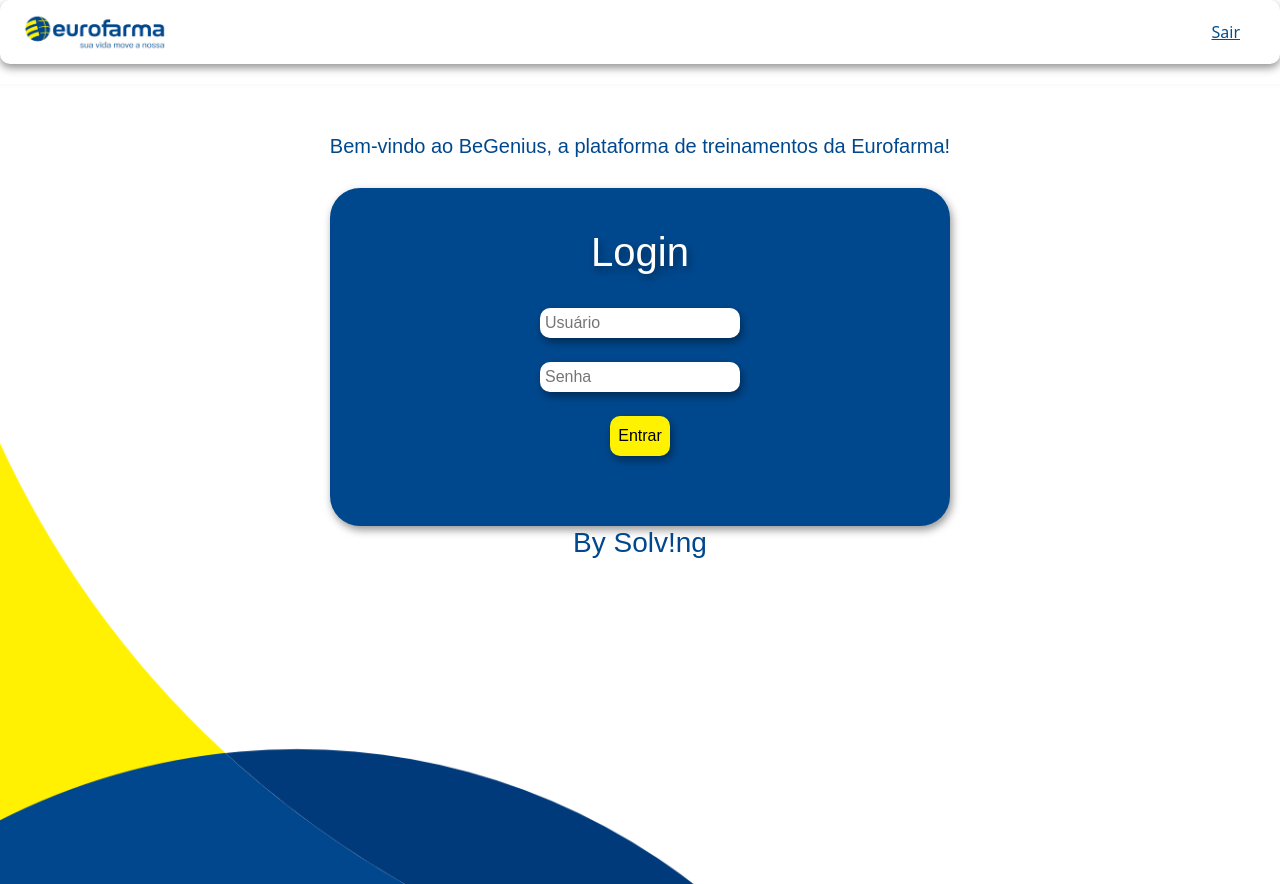
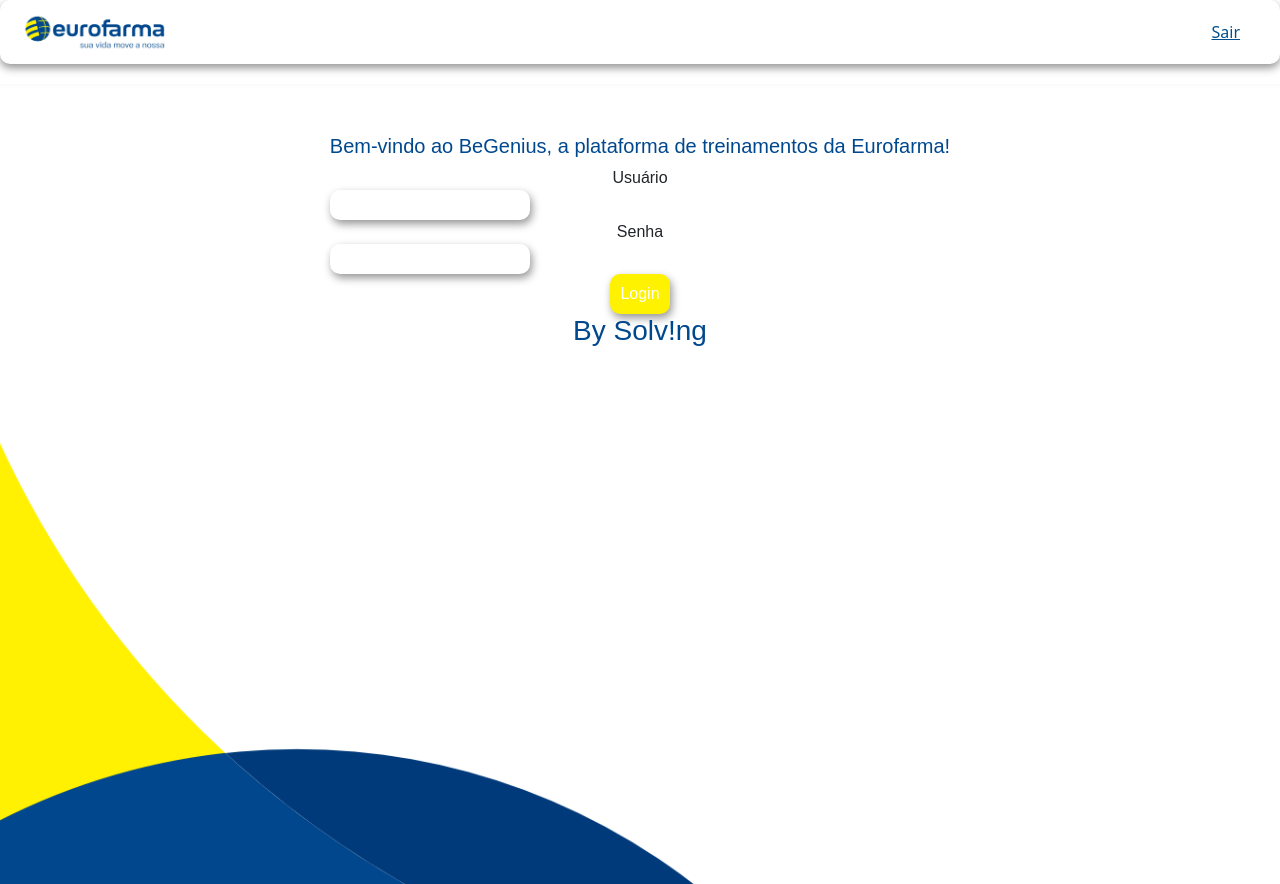
Before and after one commit to Gi09/Challenge2024-Treinamentos, an Angular app in the folder Solving/: page /login in a window 1280 px wide. Built offline with nearby package versions, Linux system fonts and the light colour scheme.

Commit message:
adição de usuários e separação de visualização

```diff
--- a/Solving/data-base.json
+++ b/Solving/data-base.json
@@ -167,5 +167,23 @@
         }
       ]
     }
+  ],
+
+  "usuarios": [
+      {
+        "id": "1",
+        "nome": "João Silva",
+        "email": "joao.silva@email.com",
+        "senha": "5678",
+        "role": "admin"
+      },
+      {
+        "id": "2",
+        "nome": "Maria Oliveira",
+        "email": "maria@email.com",
+        "senha": "1234",
+        "role": "usuario"
+      }
     ]
+
 }
--- a/Solving/src/app/app.routes.ts
+++ b/Solving/src/app/app.routes.ts
@@ -5,7 +5,8 @@
 import { LoginComponent } from './components/login/login.component';
 
 export const routes: Routes = [
-    {path: '', component: HomeComponent},
+    { path: '', component: LoginComponent },
+    {path: 'home', component: HomeComponent},
     {path: 'treinamentos/:id', component: TreinamentosComponent},
     { path: 'treinamentos/:id/modulos/:moduloId', component: ModulosComponent },
     {path: 'modulos', component: ModulosComponent},
--- a/Solving/src/app/components/login/login.component.html
+++ b/Solving/src/app/components/login/login.component.html
@@ -1,16 +1,21 @@
 <body>
   <div class="welcome-message">
     <h1>Bem-vindo ao BeGenius, a plataforma de treinamentos da Eurofarma!</h1>
-    <div class="login">
-      <h2>Login</h2>
-      <br />
-      <input type="text" placeholder="Usuário" />
-      <br />
-      <input type="password" placeholder="Senha" />
-      <br />
-      <a href="login">
-        <button>Entrar</button>
-      </a>
+    <form (submit)="onLogin()">
+      <div class="form-group">
+        <label for="username">Usuário</label>
+        <input type="text" [(ngModel)]="username" class="form-control" id="username" name="username" required>
+      </div>
+      <div class="form-group">
+        <label for="password">Senha</label>
+        <input type="password" [(ngModel)]="password" class="form-control" id="password" name="password" required>
+      </div>
+      <button type="submit" class="btn btn-primary">Login</button>
+    </form>
+
+    <!-- Exibe mensagem de erro caso o login falhe -->
+    <div *ngIf="errorMessage" class="alert alert-danger">
+      {{ errorMessage }}
     </div>
     <h3>By Solv!ng</h3>
   </div>
--- a/Solving/src/app/components/login/login.component.ts
+++ b/Solving/src/app/components/login/login.component.ts
@@ -1,12 +1,44 @@
+import { CommonModule } from '@angular/common';
 import { Component } from '@angular/core';
+import { FormBuilder, FormsModule, ReactiveFormsModule } from '@angular/forms';
+import { Router, RouterModule } from '@angular/router';
+import { LoginService } from '../../services/login.service';
+import { Login } from '../../interfaces/login';
+import { Usuario } from '../../interfaces/usuario';
 
 @Component({
   selector: 'app-login',
   standalone: true,
-  imports: [],
+  imports: [CommonModule, ReactiveFormsModule, RouterModule, FormsModule],
   templateUrl: './login.component.html',
   styleUrl: './login.component.css'
 })
 export class LoginComponent {
+  username: string = '';
+  password: string = '';
+  errorMessage: string = '';
 
+  constructor(private loginService: LoginService, private router: Router) {}
+
+  onLogin(): void {
+    this.loginService.login(this.username, this.password).subscribe({
+      next: (usuarios: Usuario[]) => {
+        // Verifica se algum usuário foi encontrado e se a senha está correta
+        const user = usuarios.find(u => u.email === this.username && u.senha === this.password);
+
+        if (user) {
+          // Armazena as informações do usuário na sessão ou localStorage
+          this.loginService.setSession(user);
+
+          // Redireciona para a página de treinamentos
+          this.router.navigate(['/treinamentos'], { state: { role: user.role } });
+        } else {
+          this.errorMessage = 'Credenciais inválidas. Tente novamente.';
+        }
+      },
+      error: () => {
+        this.errorMessage = 'Erro ao fazer login. Tente novamente.';
+      }
+    });
+  }
 }
--- a/Solving/src/app/components/navbar/navbar.component.html
+++ b/Solving/src/app/components/navbar/navbar.component.html
@@ -1,6 +1,6 @@
 <div class="navbar">
   <img src="assets/img/eurofarma_logo_branco.png" alt="Logo Eurofarma">
-  <a href="#">
+  <a href="login">
       <span class="icon"><i class="fas fa-sign-out-alt"></i></span>
       Sair
   </a>
--- a/Solving/src/app/home/home.component.html
+++ b/Solving/src/app/home/home.component.html
@@ -11,23 +11,27 @@
 </head>
 
 <body>
+    <div class="header">
+      <h1>Bem-vindo à Plataforma {{usuario?.nome}} de Treinamentos Eurofarma!</h1>
+    </div>
 
-        <!-- Cabeçalho -->
-        <div class="header">
-            <h1>Bem-vindo à Plataforma de Treinamentos Eurofarma!</h1>
-        </div>
-    <iframe title="Análise de Desempenho - Log dos Treinamentos" width="100%" height="600" src="https://app.powerbi.com/view?r=eyJrIjoiODU2M2JmYzctMDk2Yi00ODA3LWI2NjktZTcxNGFkMGVkYmE2IiwidCI6IjExZGJiZmUyLTg5YjgtNDU0OS1iZTEwLWNlYzM2NGU1OTU1MSIsImMiOjR9" frameborder="0" allowFullScreen="true"></iframe>
+    <!-- Exibe o dashboard apenas para administradores -->
+    <iframe *ngIf="isAdmin"
+            title="Análise de Desempenho - Log dos Treinamentos"
+            width="100%"
+            height="600"
+            src="https://app.powerbi.com/view?r=eyJrIjoiODU2M2JmYzctMDk2Yi00ODA3LWI2NjktZTcxNGFkMGVkYmE2IiwidCI6IjExZGJiZmUyLTg5YjgtNDU0OS1iZTEwLWNlYzM2NGU1OTU1MSIsImMiOjR9"
+            frameborder="0"
+            allowFullScreen="true">
+    </iframe>
 
     <div class="container">
-
-
-        <!-- Seção Todos os Cursos -->
       <div class="todos-cursos">
-            <h2 class="header">Todos os Cursos</h2>
+        <h2 class="header">Cursos Disponíveis</h2>
         <div class="todos-cursos-container">
           <ng-container *ngFor="let item of treinamentos; let i = index;">
             <div class="curso-card">
-                        <a href="treinamentos/{{item.id}}" class="curso-card-link">
+              <a [routerLink]="['/treinamentos', item.id]" class="curso-card-link">
                 <img [src]="item.imagem" alt="Curso {{i + 1}}">
                 <div class="card-body">
                   <h5 class="card-title">{{item.titulo}}</h5>
@@ -37,10 +41,8 @@
           </ng-container>
         </div>
       </div>
+    </div>
+  </body>
 
 
-    </div>
-
-</body>
-
 </html>
--- a/Solving/src/app/home/home.component.ts
+++ b/Solving/src/app/home/home.component.ts
@@ -3,7 +3,9 @@
 import { TreinamentosService } from '../services/treinamentos.service';
 import { FormBuilder, FormGroup, ReactiveFormsModule } from '@angular/forms';
 import { CommonModule } from '@angular/common';
-import { RouterModule } from '@angular/router';
+import { Router, RouterModule } from '@angular/router';
+import { LoginService } from '../services/login.service';
+import { Usuario } from '../interfaces/usuario';
 
 @Component({
   selector: 'app-home',
@@ -16,8 +18,10 @@
 
   treinamentos:Treinamentos[] = [];
   treinamentoForm: FormGroup = new FormGroup({})
+  usuario: Usuario | null = null;
+  isAdmin: boolean = false;
 
-  constructor(private treinamentoService:TreinamentosService, private formbuilder: FormBuilder) {
+  constructor(private treinamentoService:TreinamentosService, private formbuilder: FormBuilder, private loginService: LoginService, private router: Router) {
   this.treinamentoForm = this.formbuilder.group({
   })
 
@@ -29,5 +33,8 @@
 
  ngOnInit():void{
    this.listar();
+   // Recupera o usuário da sessão
+   this.usuario = this.loginService.getCurrentUser();
+   this.isAdmin = this.usuario?.role === 'admin';
  }
 }
--- /dev/null
+++ b/Solving/src/app/interfaces/acesso.ts
@@ -0,0 +1,6 @@
+import { Usuario } from "./usuario";
+
+export interface Acesso {
+    token: string;
+    usuario: Usuario;
+}
--- /dev/null
+++ b/Solving/src/app/interfaces/login.ts
@@ -0,0 +1,8 @@
+import { Usuario } from "./usuario";
+
+export interface Login {
+    Acesso: {
+        token: string;
+        usuarios: Usuario[];
+    };
+}
--- /dev/null
+++ b/Solving/src/app/interfaces/usuario.ts
@@ -0,0 +1,7 @@
+export interface Usuario {
+    id: string;
+    nome: string;
+    email: string;
+    senha: string;
+    role: string;
+}
--- /dev/null
+++ b/Solving/src/app/services/login.service.ts
@@ -0,0 +1,36 @@
+import { HttpClient } from '@angular/common/http';
+import { Injectable } from '@angular/core';
+import { Router } from '@angular/router';
+import { Observable, tap } from 'rxjs';
+import { Login } from '../interfaces/login';
+import { Usuario } from '../interfaces/usuario';
+
+@Injectable({
+  providedIn: 'root'
+})
+export class LoginService {
+  private apiUrl = 'http://localhost:3000/usuarios'; // URL para o JSON
+
+  private currentUserKey = 'currentUser';
+
+  constructor(private http: HttpClient) {}
+
+  // Método para buscar usuário pelo email e senha
+  login(email: string, senha: string): Observable<Usuario[]> {
+    return this.http.get<Usuario[]>(this.apiUrl, {
+      params: {
+        email: email,
+        senha: senha
+      }
+    });
+  }
+
+  setSession(user: Usuario): void {
+    localStorage.setItem(this.currentUserKey, JSON.stringify(user));
+  }
+
+  getCurrentUser(): Usuario | null {
+    const userJson = localStorage.getItem(this.currentUserKey);
+    return userJson ? JSON.parse(userJson) : null;
+  }
+}
```
Also changed, not shown: Solving/server.js (added, +28 -0 lines). Lines whose indentation alone changed are shown as unchanged.
